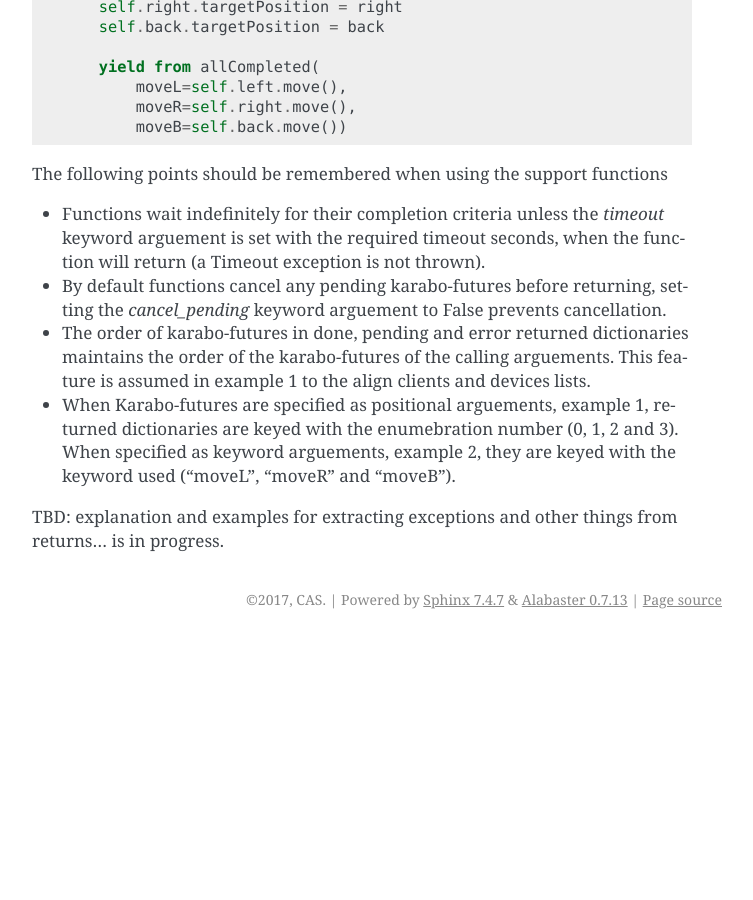
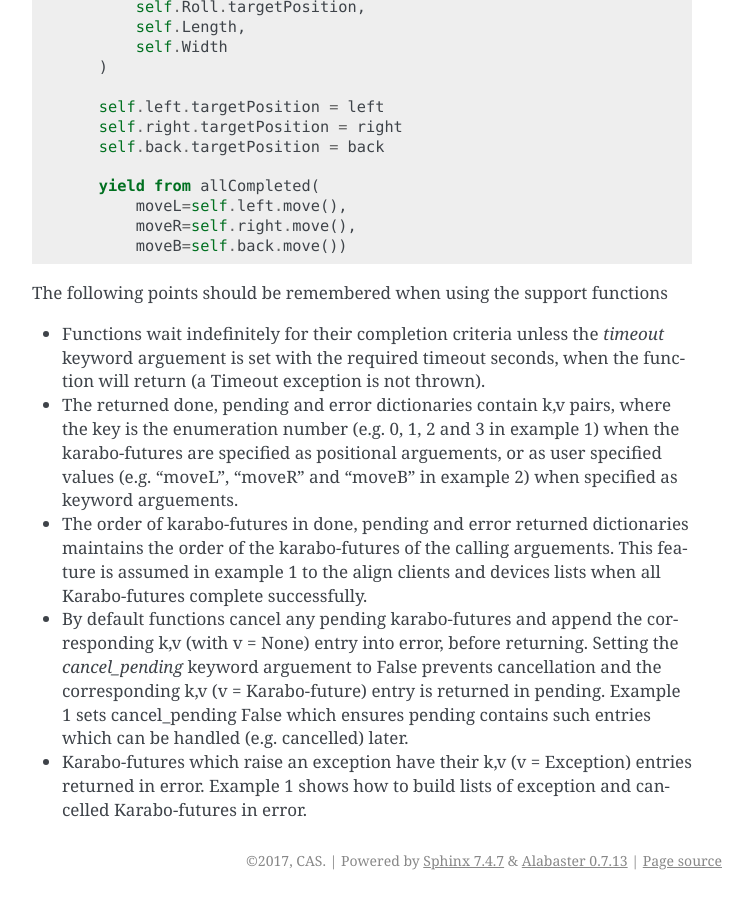
Before and after one commit to European-XFEL/howToMiddlelayer, a Sphinx documentation site: the page built from source/chap4/allCompleted.rst, in a window 1280 px wide and 900 px high, scrolled down 1331 px. Shown: the whole window, without its empty margins (388-1141 px from the left). Built offline with Sphinx 7.4.7, drawn with Linux system fonts in a browser that asks for light colours; pages that are not in the unit, such as notebooks, are missing from menus; before the commit the page ends 1970 px from its top, so only the background shows below that; some of the changed text lies outside the part shown.

Commit message:
Final version hopefully without errors.

```diff
--- a/source/chap4/allCompleted.rst
+++ b/source/chap4/allCompleted.rst
@@ -3,18 +3,17 @@ karabo-futures, or completion of all karabo-futures of the set is supported
 by `firstCompleted`, `firstException`, and `allCompleted`. As the set may
 contain only a single karabo-future it should not be surprising that all
 functions have the same argument and return signatures. Necessary arguments
-are the karabo-futures as positional or keyword arguments and keyword
-arguments to modify (e.g. timeout, not cancel pending karabo-futures on
-return, etc.) function behaviour. The functions return three dictionaries
-(done, pending and error) specifying the status of the karabo-futures
-when the function returns.
+are the karabo-futures as position or keyword arguments and optional two
+keyword arguments (timeout and not cancel_pending) to modify function
+behaviour. The functions return three dictionaries (done, pending and error)
+specifying the status of the karabo-futures when the function returns.
 
 Two examples of `allCompleted` usage followed by a description of useful
-details should provide sufficient insight into how-to-code the functions.
+details should provide sufficient insight into how-to-code the functions
+and no `firstCompleted` or `firstException` examples are given.
 
 The first example shows a timeout wait for connections to be established
-to devices specified in a clients list of arbritrary length and no
-`firstCompleted` or `firstException` examples are given.
+to devices specified in a clients list of arbritrary length.
 
 ..  code-block:: Python
 
@@ -24,17 +23,23 @@ to devices specified in a clients list of arbritrary length and no
         self.devices = []
         try:
             done, pending, error = yield from allCompleted(
-                *[connectDevice(c) for c in self.clients], timeout=10)
+                *[connectDevice(c) for c in self.clients],
+                cancel_pending=False,
+                timeout=10)
             if pending:
                 self.logger.warning('Missing clients {}'.format(
                       ', '.join([self.clients[k] for k in pending])))
+                for k, v in pending.items():
+                    v.cancel()
             elif error:
                 self.logger.warning('Error creating client proxy {}'.format(
                       ', '.join([self.clients[k] for k in error])))
+                except_entry = [(k, v.__class__.__name__)
+                              for k, v in error.items() if v is not None]
+                pending_entry = [k for k, v in error.items() if v is None]
             else:
                 for k, v in done.items():
                     self.devices.append(v)
-                self.state = State.PASSIVE
                 return
         except Exception as e:
             self.logger.exception(
@@ -77,17 +82,21 @@ The following points should be remembered when using the support functions
 * Functions wait indefinitely for their completion criteria unless the
   `timeout` keyword arguement is set with the required timeout seconds,
   when the function will return (a Timeout exception is not thrown).
-* By default functions cancel any pending karabo-futures before returning,
-  setting the `cancel_pending` keyword arguement to False prevents
-  cancellation.
+* The returned done, pending and error dictionaries contain k,v pairs,
+  where the key is the enumeration number (e.g. 0, 1, 2 and 3 in
+  example 1) when the karabo-futures are specified as positional
+  arguements, or as user specified values (e.g. "moveL", "moveR" and
+  "moveB" in example 2) when specified as keyword arguements.
 * The order of karabo-futures in done, pending and error returned
   dictionaries maintains the order of the karabo-futures of the calling
   arguements. This feature is assumed in example 1 to the align clients
-  and devices lists.
-* When Karabo-futures are specified as positional arguements, example 1,
-  returned dictionaries are keyed with the enumebration number (0, 1, 2
-  and 3). When specified as keyword arguements, example 2, they are keyed
-  with the keyword used ("moveL", "moveR" and "moveB").
-
-TBD: explanation and examples for extracting exceptions and other things
-from returns... is in progress.
+  and devices lists when all Karabo-futures complete successfully.
+* By default functions cancel any pending karabo-futures and append
+  the corresponding k,v (with v = None) entry into error, before returning.
+  Setting the `cancel_pending` keyword arguement to False prevents
+  cancellation and the corresponding k,v (v = Karabo-future) entry is
+  returned in pending. Example 1 sets cancel_pending False which ensures
+  pending contains such entries which can be handled (e.g. cancelled) later.
+* Karabo-futures which raise an exception have their k,v (v = Exception)
+  entries returned in error. Example 1 shows how to build lists of
+  exception and cancelled Karabo-futures in error.
```
